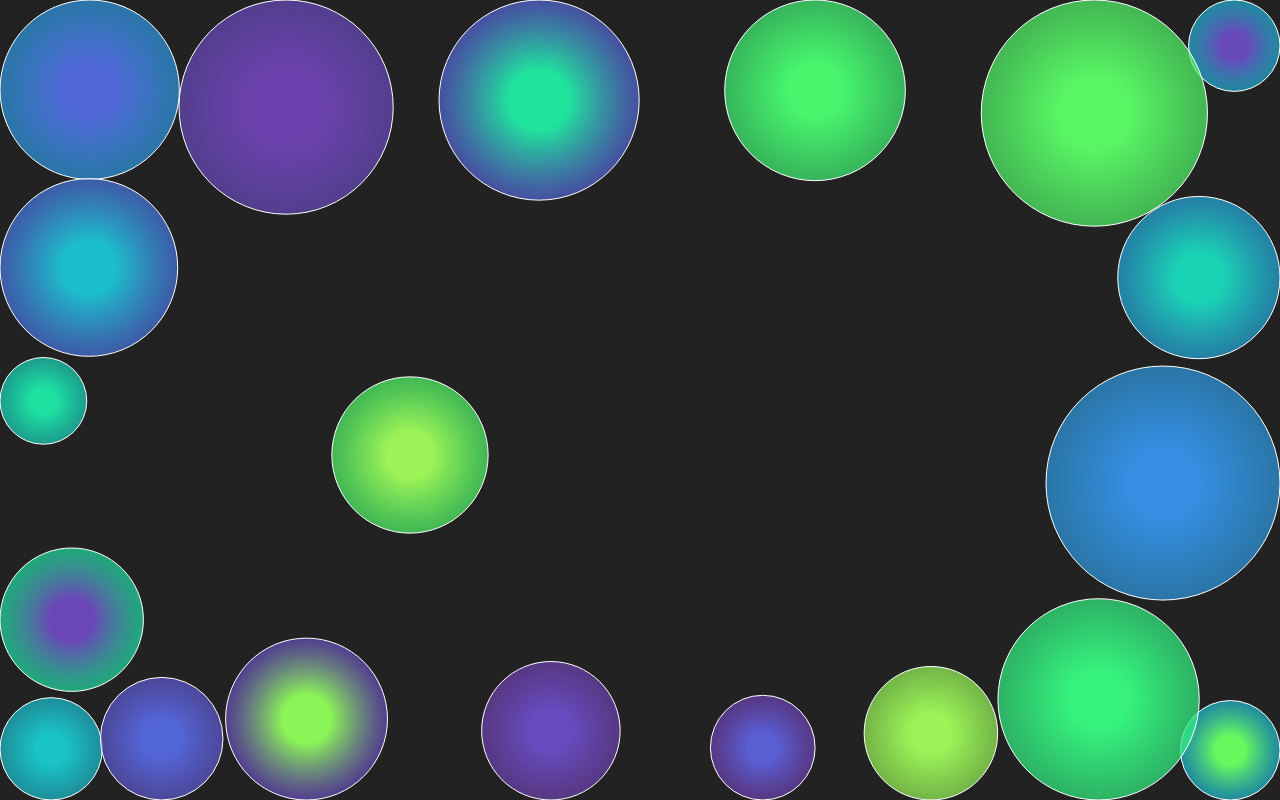
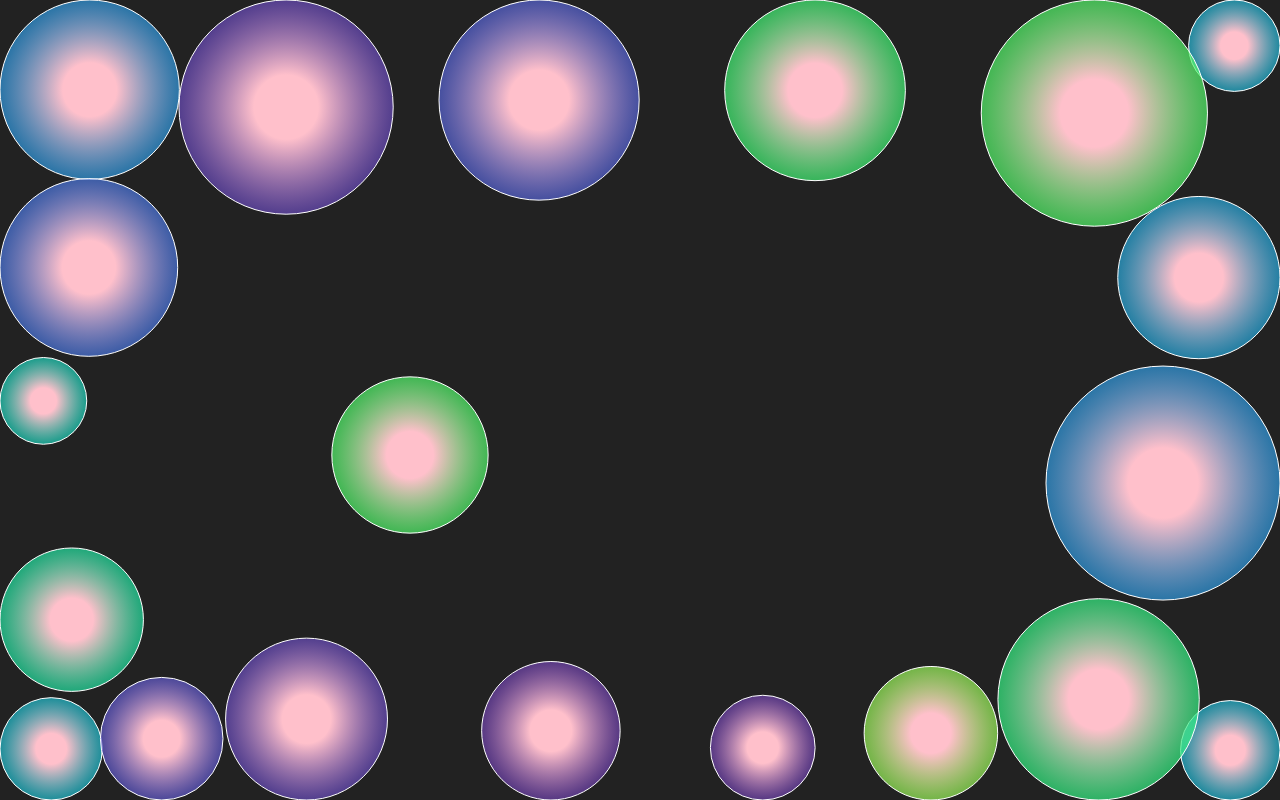
Before and after one commit to Zukky04/babble-game, a plain HTML site: page index.html in a window 1280 px wide. Drawn offline with nearby package versions, Linux system fonts and the light colour scheme.

Commit message:
index.html を更新

```diff
--- a/index.html
+++ b/index.html
@@ -57,7 +57,7 @@
 
       grad.append("stop")
         .attr("offset", "30%")
-        .attr("stop-color", colorStart)
+        .attr("stop-color", "pink")//colorStartから修正
         .attr("stop-opacity", 1);
 
       grad.append("stop")
```
